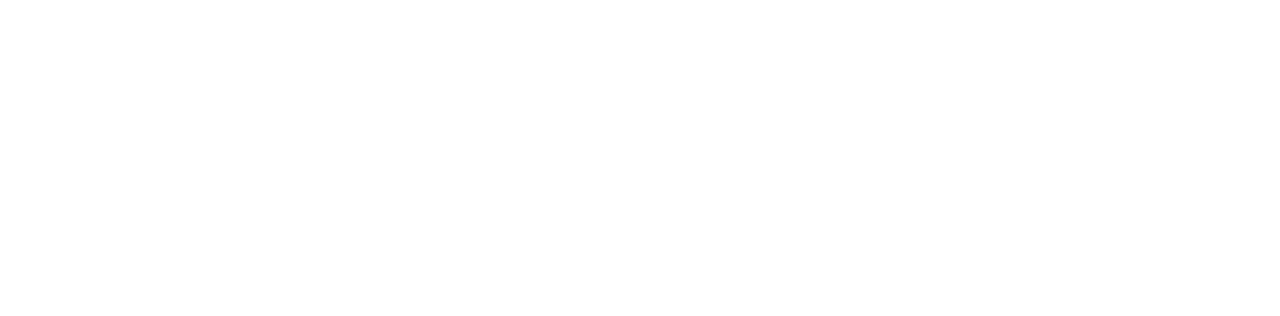
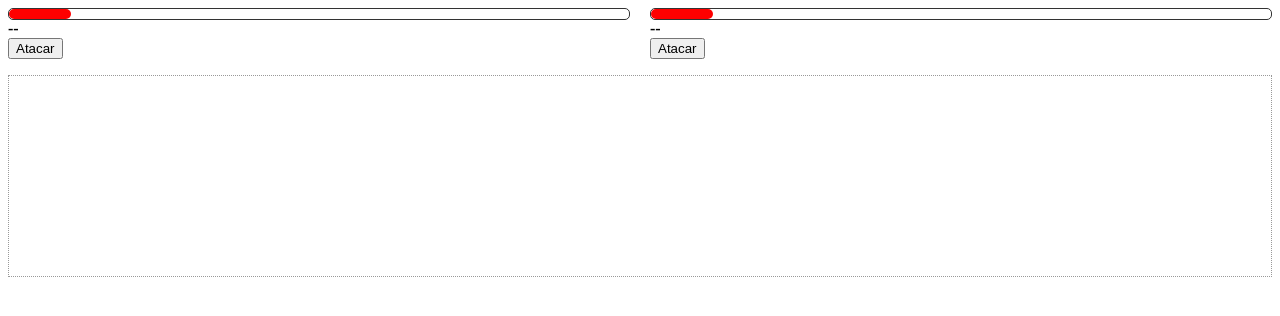
Before and after one commit to kelsonobd/projeto-luta, a plain HTML site: page index.HTML in a window 1280 px wide. Drawn offline with Linux system fonts and the light colour scheme.

Commit message:
html-e-css-prontos

```diff
--- /dev/null
+++ b/assets/css/style.css
@@ -0,0 +1,27 @@
+.fightarea {
+    display: flex;
+    gap: 20px;
+}
+
+#char,
+#monster {
+    flex: 1;
+}
+
+.lifebar {
+    height: 10px;
+    border: 1px solid #333;
+    border-radius: 5px;
+}
+.lifebar .bar {
+    height: inherit;
+    background-color: red;
+    border-radius: 5px;
+}
+
+.log {
+    border: 1px dotted #999;
+    height: 200px;
+    overflow-y: scroll;
+
+}
--- a/index.HTML
+++ b/index.HTML
@@ -1,11 +1,38 @@
 <!DOCTYPE html>
 <html lang="en">
+
 <head>
     <meta charset="UTF-8">
     <meta name="viewport" content="width=device-width, initial-scale=1.0">
     <title>Document</title>
+    <link rel="stylesheet" href="assets/css/style.css" />
 </head>
+
 <body>
+    <div class="fightarea">
+        <div id="char">
+            <div class="lifebar">
+                <div class="bar" style="width: 10%"></div>
+            </div>
+            <strong class="name">--</strong>
+            <div>
+                <button class="attackButton">Atacar</button>
+            </div>
+        </div>
+        <div id="monster">
+            <div class="lifebar">
+                <div class="bar" style="width: 10%"></div>
+            </div>
+            <strong class="name">--</strong>
+            <div>
+                <button class="attackButton">Atacar</button>
+            </div>
+        </div>
+    </div>
 
+    <ul class="log"></ul>
+
+    <script src="assets/js/script.js"></script>
 </body>
+
 </html>
```
Also changed, not shown: assets/js/script.js (added).
